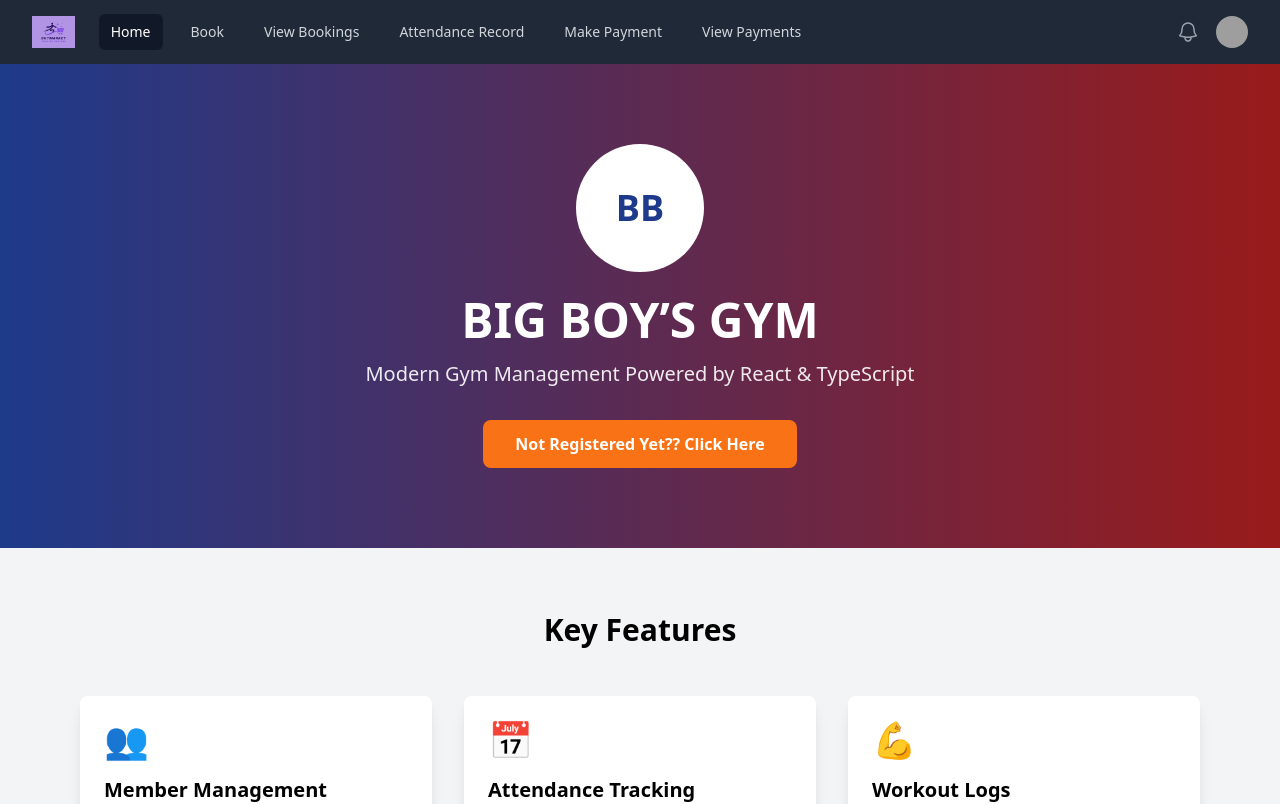
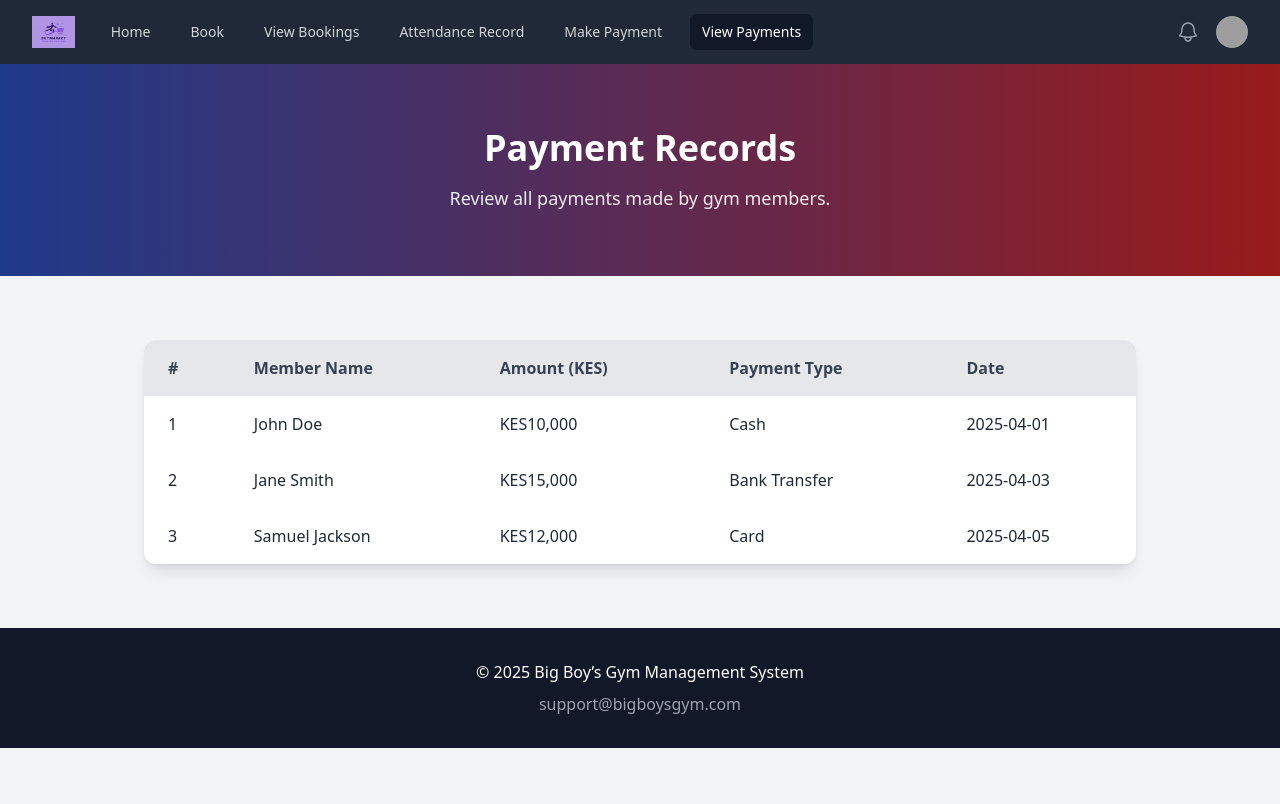
Before and after one commit to cheruiyotcollins/gym-management-system-typescript, a React (Create React App) app: page /payments in a window 1280 px wide. Before the commit this address led to /home. Shown: the top 804 px of the page. Built offline with nearby package versions, Linux system fonts and the light colour scheme; sample sign-in values are in the browser's storage; grey boxes are pictures that could not be loaded.

Commit message:
feat: payments records

```diff
--- a/src/common/router/Router.tsx
+++ b/src/common/router/Router.tsx
@@ -15,6 +15,7 @@ import BookingPage from "../../pages/bookings/BookingPage";
 import BookinTablePage from "../../pages/bookings/BookinsTablePage";
 import AttendancePage from "../../pages/attendance/AtttendanceRecord";
 import MakePaymentPage from "../../pages/payments/MakePaymentPage";
+import ViewPaymentsPage from "../../pages/payments/ViewPaymentsPage";
 
 const ProtectedRoute = () => {
   const isLoggedIn = useSelector((state: RootState) => state.auth.isLoggedIn);
@@ -40,6 +41,7 @@ const Router = () => {
           <Route path="/booking-table" element={<BookinTablePage />} />
           <Route path="/attendance" element={<AttendancePage />} />
           <Route path="/make-payment" element={<MakePaymentPage />} />
+          <Route path="/payments" element={<ViewPaymentsPage />} />
         </Route>
         <Route path="*" element={<Navigate to="/" />} />
       </Routes>
--- a/src/layouts/Navbar.tsx
+++ b/src/layouts/Navbar.tsx
@@ -125,9 +125,9 @@ const Navbar: React.FC = () => {
                           Make Payment
                         </Link>
                         <Link
-                          to="/make-payment"
+                          to="/payments"
                           className={classNames(
-                            isActive("/make-payment")
+                            isActive("/payments")
                               ? "bg-gray-900 text-white"
                               : "text-gray-300 hover:bg-gray-700 hover:text-white",
                             "px-3 py-2 rounded-md text-sm font-medium"
--- /dev/null
+++ b/src/pages/payments/ViewPaymentsPage.tsx
@@ -0,0 +1,82 @@
+import React from "react";
+
+type PaymentRecord = {
+  id: number;
+  name: string;
+  amount: number;
+  paymentType: string;
+  date: string;
+};
+
+const mockPayments: PaymentRecord[] = [
+  {
+    id: 1,
+    name: "John Doe",
+    amount: 10000,
+    paymentType: "Cash",
+    date: "2025-04-01",
+  },
+  {
+    id: 2,
+    name: "Jane Smith",
+    amount: 15000,
+    paymentType: "Bank Transfer",
+    date: "2025-04-03",
+  },
+  {
+    id: 3,
+    name: "Samuel Jackson",
+    amount: 12000,
+    paymentType: "Card",
+    date: "2025-04-05",
+  },
+];
+
+const ViewPaymentsPage = () => {
+  return (
+    <div className="min-h-screen bg-gray-100">
+      <header className="bg-gradient-to-r from-blue-900 to-red-800 py-16 text-white text-center">
+        <h1 className="text-4xl font-bold">Payment Records</h1>
+        <p className="mt-4 text-lg opacity-90">
+          Review all payments made by gym members.
+        </p>
+      </header>
+
+      <main className="max-w-5xl mx-auto py-16 px-4">
+        <div className="bg-white shadow-lg rounded-xl overflow-x-auto">
+          <table className="min-w-full table-auto text-left border-collapse">
+            <thead className="bg-gray-200 text-gray-700">
+              <tr>
+                <th className="px-6 py-4 font-semibold">#</th>
+                <th className="px-6 py-4 font-semibold">Member Name</th>
+                <th className="px-6 py-4 font-semibold">Amount (KES)</th>
+                <th className="px-6 py-4 font-semibold">Payment Type</th>
+                <th className="px-6 py-4 font-semibold">Date</th>
+              </tr>
+            </thead>
+            <tbody className="text-gray-800">
+              {mockPayments.map((payment) => (
+                <tr key={payment.id} className="hover:bg-gray-50 transition">
+                  <td className="px-6 py-4">{payment.id}</td>
+                  <td className="px-6 py-4">{payment.name}</td>
+                  <td className="px-6 py-4">
+                    KES{payment.amount.toLocaleString()}
+                  </td>
+                  <td className="px-6 py-4">{payment.paymentType}</td>
+                  <td className="px-6 py-4">{payment.date}</td>
+                </tr>
+              ))}
+            </tbody>
+          </table>
+        </div>
+      </main>
+
+      <footer className="bg-gray-900 text-white py-8 text-center">
+        <p>© {new Date().getFullYear()} Big Boy’s Gym Management System</p>
+        <p className="mt-2 text-gray-400">support@bigboysgym.com</p>
+      </footer>
+    </div>
+  );
+};
+
+export default ViewPaymentsPage;
```
